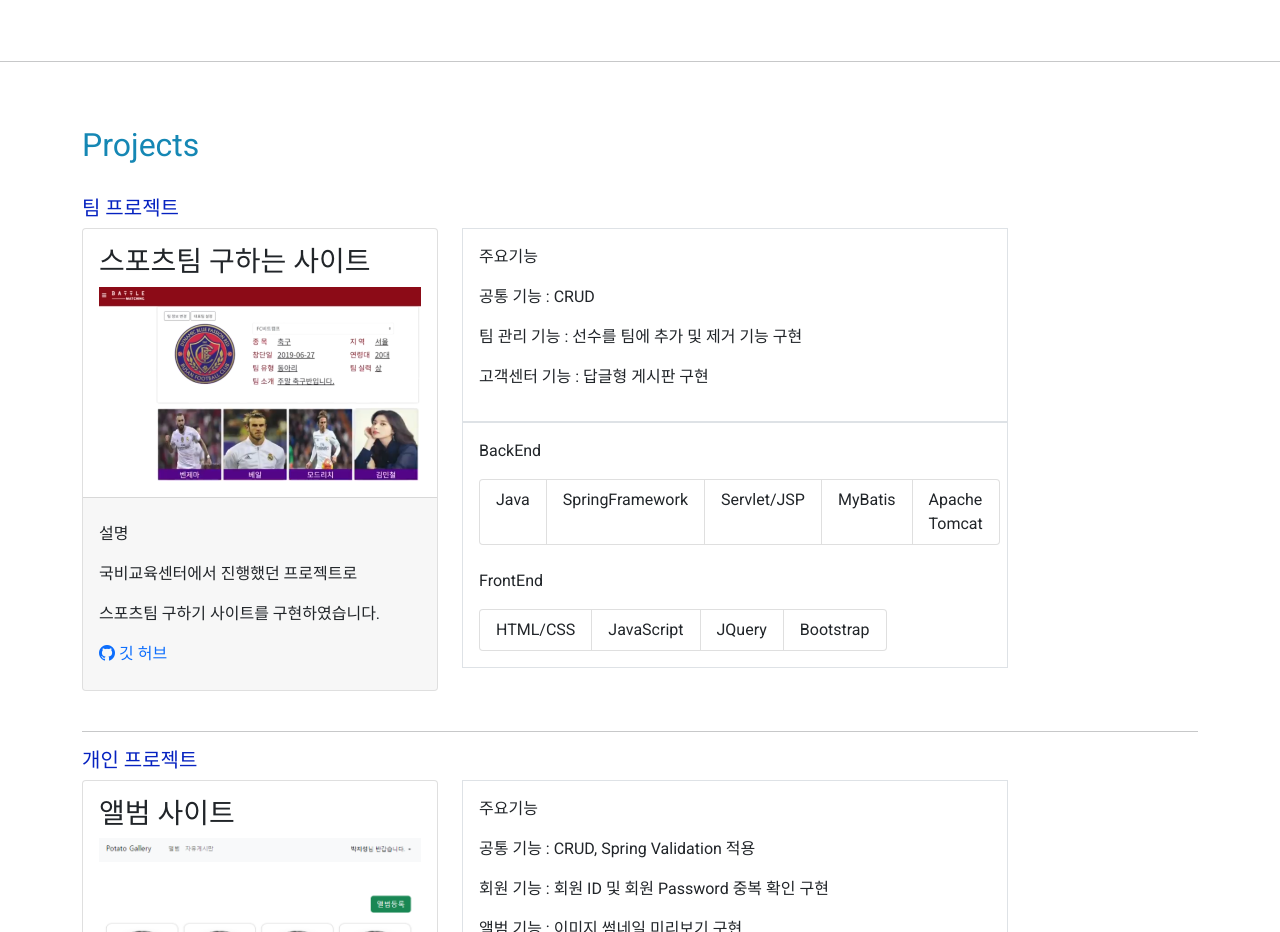
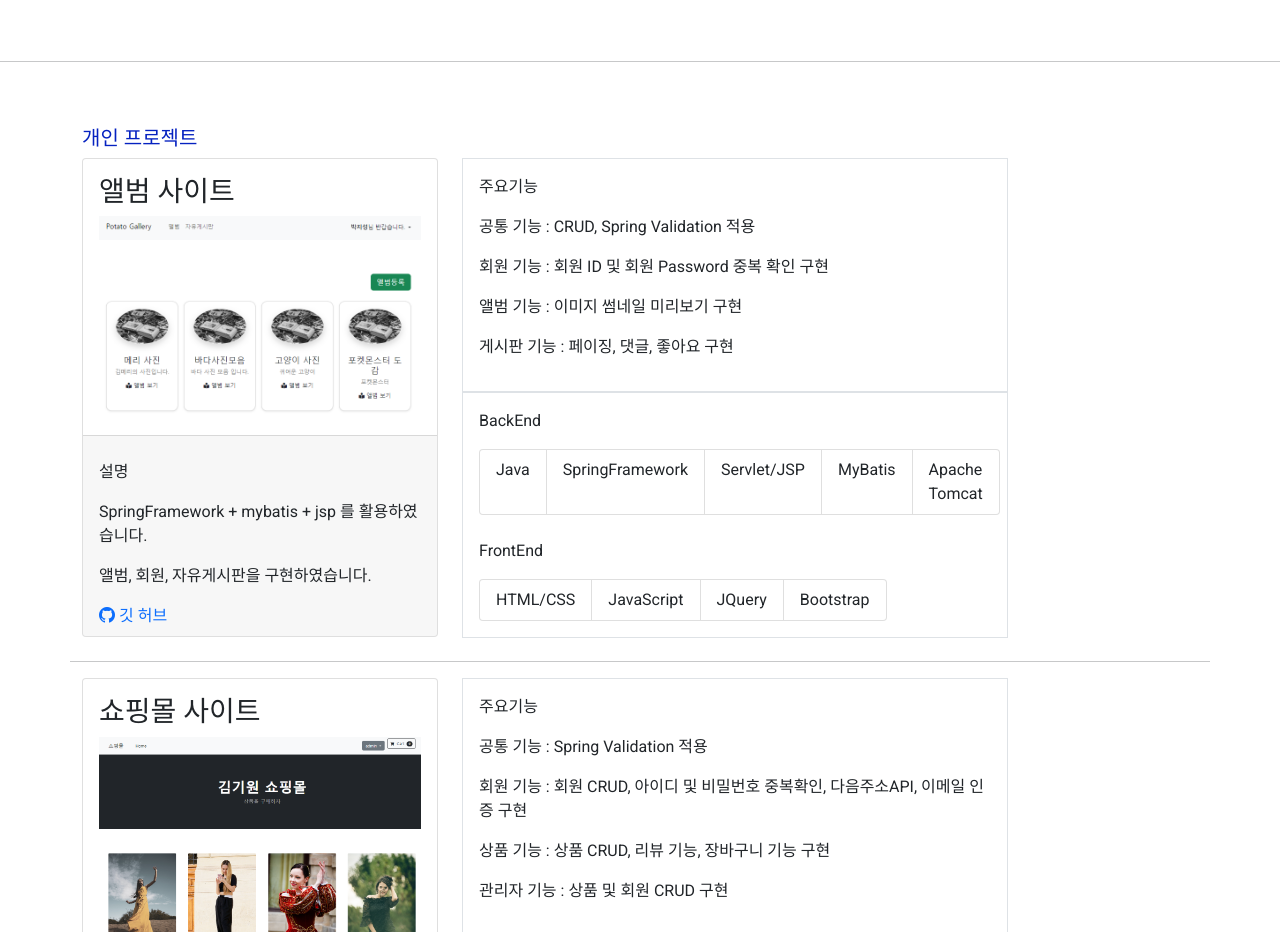
Before and after one commit to kimkiwon0307/portfoli.github.io, a plain HTML site: page index.html in a window 1280 px wide. Shown: the part 1425-2357 px from the top of the page. Drawn offline with nearby package versions, Linux system fonts and the light colour scheme.

Commit message:
Update index.html

```diff
--- a/index.html
+++ b/index.html
@@ -142,60 +142,7 @@
     <!-- projects 섹션 -->
     <section id="projects" class="py-5">
         <div class="container">
-            <h2 style="color: #1587b4;">Projects</h2><br>
-            <h5 style="color: #0622c0;">팀 프로젝트</h5>
-            <div class="row">
-                <div class="col-md-4">
 
-                        <div class="card mb-4">
-                            <div class="card-body">
-                                <h3 class="card-title">스포츠팀 구하는 사이트</h3>
-                                <img src="./img/tp_myteam.PNG" style="max-width: 100%; max-height: 100%;">
-                            </div>
-                            <footer class="card-footer">
-                                <p style=" margin-top: 5px;">
-                                    <p class="fs-6">설명</p>
-                                    <p>국비교육센터에서 진행했던 프로젝트로</p>
-                                    <p>스포츠팀 구하기 사이트를 구현하였습니다.</p>
-                                    <a href="https://github.com/kimkiwon0307/bitcamp-team-project" style="text-decoration: none;">
-                                        <i class="bi bi-github"></i> 깃 허브
-                                    </a>
-                                </p>
-
-                            </footer>
-                        </div>
-
-                </div>
-                <div class="col-md-6">
-                    <div class="border p-3">
-                        <p class="fs-6">주요기능</p>
-                        <p>공통 기능 : CRUD</p>
-                        <P>팀 관리 기능 : 선수를 팀에 추가 및 제거 기능 구현</P>
-                        <P>고객센터 기능 : 답글형 게시판 구현</P>
-                    </div>
-                    <div class="border p-3">
-                    <p class="fs-6"> BackEnd</p>
-                    <ul class="list-group list-group-horizontal">
-                        <li class="list-group-item">Java</li>
-                        <li class="list-group-item">SpringFramework</li>
-                        <li class="list-group-item">Servlet/JSP</li>
-                        <li class="list-group-item">MyBatis</li>
-                        <li class="list-group-item">Apache Tomcat</li>
-                    </ul>
-                    <br>
-                    <p class="fs-6">FrontEnd</p>
-                    <ul class="list-group list-group-horizontal">
-                        <li class="list-group-item">HTML/CSS</li>
-                        <li class="list-group-item">JavaScript</li>
-                        <li class="list-group-item">JQuery</li>
-                        <li class="list-group-item">Bootstrap</li>
-                    </ul>
-                 </div>
-
-            </div>
-                <!-- 다른 프로젝트 카드들도 이와 같이 추가 -->
-            </div>
-            <hr>
 
             <h5 style="color: #0622c0;">개인 프로젝트</h5>
             <div class="row">
```
